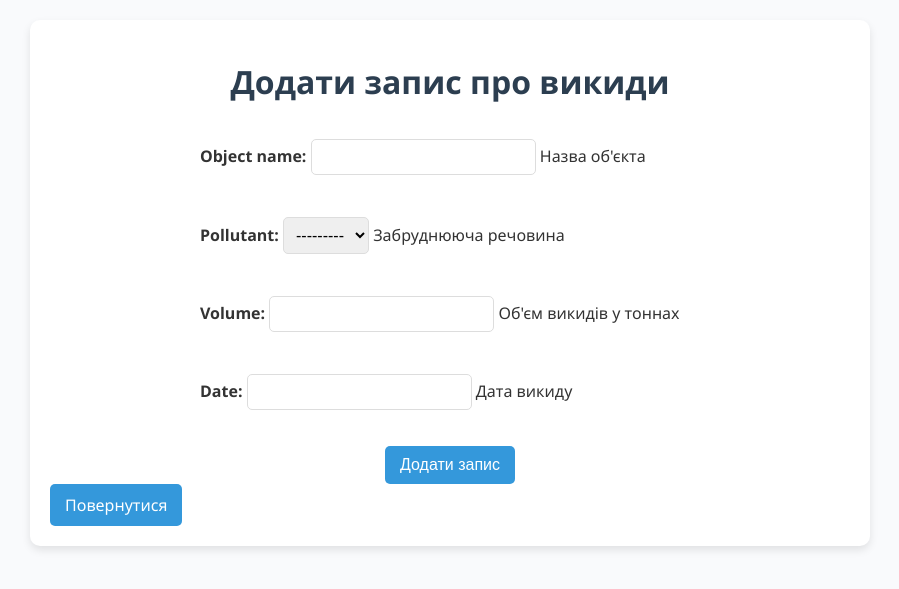
After one commit to Ecological-monitoring/EcoDjango, a Django app: page /add-emission/ in a window 1280 px wide. The commit adds this page. Shown: the top 589 px of the page, without its empty margins (190-1089 px from the left). Run offline with Django 5.2, Linux system fonts and the light colour scheme; data comes from the database, SQL or seed files in the repository; both versions use the stored data as it was after the commit.

Commit message:
Lab 2 v0.1

```diff
--- a/eco/forms.py
+++ b/eco/forms.py
@@ -1,7 +1,18 @@
 from django import forms
 from .models import PollutionRecord
+from .models import EmissionRecord
 
 class PollutionRecordForm(forms.ModelForm):
     class Meta:
         model = PollutionRecord
         fields = ['object_name', 'pollutant', 'volume']
+
+class PollutionTaxForm(forms.Form):
+    object_name = forms.CharField(max_length=100, label="Назва об'єкта")
+    pollutant = forms.CharField(max_length=100, label="Забруднююча речовина")
+    volume = forms.FloatField(label="Об'єм викидів (тонн)")
+
+class EmissionTaxForm(forms.ModelForm):
+    class Meta:
+        model = EmissionRecord
+        fields = ['object_name', 'pollutant', 'volume', 'date']
--- a/eco/models.py
+++ b/eco/models.py
@@ -1,25 +1,51 @@
 from django.db import models
 
-# Таблиці для БД тута
-
-class example(models.Model):
-    name = models.CharField(max_length=50)
-
-
 class Pollutant(models.Model):
-    name = models.CharField(max_length=100)
-    description = models.TextField(blank=True, null=True)
+    name = models.CharField(max_length=100, help_text="Назва забруднюючої речовини")
+    description = models.TextField(blank=True, null=True, help_text="Опис забруднюючої речовини")
 
     def __str__(self):
         return self.name
 
+class TaxRate(models.Model):
+    pollutant = models.ForeignKey(Pollutant, on_delete=models.CASCADE, help_text="Забруднююча речовина")
+    rate = models.FloatField(help_text="Ставка податку за 1 тонну (грн)")
 
+    def __str__(self):
+        return f"{self.pollutant.name}: {self.rate} грн/тонна"
+
+class EmissionRecord(models.Model):
+    object_name = models.CharField(max_length=100, help_text="Назва об'єкта")
+    pollutant = models.ForeignKey(Pollutant, on_delete=models.CASCADE, help_text="Забруднююча речовина")
+    volume = models.FloatField(help_text="Об'єм викидів у тоннах")
+    date = models.DateField(help_text="Дата викиду")
+
+    def __str__(self):
+        return f"{self.object_name} - {self.pollutant.name} - {self.date}"
+
+    @property
+    def tax(self):
+        """Обчислення податку на основі ставки"""
+        try:
+            tax_rate = TaxRate.objects.get(pollutant=self.pollutant)
+            return self.volume * tax_rate.rate
+        except TaxRate.DoesNotExist:
+            return 0
 
 class PollutionRecord(models.Model):
-    object_name = models.CharField(max_length=100)
-    pollutant = models.CharField(max_length=100)
-    volume = models.FloatField()
-    date = models.DateField(auto_now_add=True)
+    object_name = models.CharField(max_length=100, help_text="Назва об'єкта")
+    pollutant = models.ForeignKey(Pollutant, on_delete=models.CASCADE, help_text="Забруднююча речовина")
+    volume = models.FloatField(help_text="Об'єм викидів у тоннах")
+    date = models.DateField(help_text="Дата викиду")
 
     def __str__(self):
-        return f"{self.object_name} - {self.pollutant}"
+        return f"{self.object_name} - {self.pollutant.name} - {self.date}"
+
+    @property
+    def tax(self):
+        """Обчислення податку на основі ставки"""
+        try:
+            tax_rate = TaxRate.objects.get(pollutant=self.pollutant)
+            return self.volume * tax_rate.rate
+        except TaxRate.DoesNotExist:
+            return 0
--- a/eco/urls.py
+++ b/eco/urls.py
@@ -3,8 +3,11 @@ from django.urls import path
 from . import views
 
 urlpatterns = [
+
     path('', views.record_list, name='record_list'),
     path('create/', views.record_create, name='record_create'),
     path('edit/<int:pk>/', views.record_edit, name='record_edit'),
     path('delete/<int:pk>/', views.record_delete, name='record_delete'),
+    path('calculate-tax/', views.calculate_tax, name='calculate_tax'),
+    path('add-emission/', views.add_emission_record, name='add_emission_record'),
 ]
--- a/eco/views.py
+++ b/eco/views.py
@@ -1,10 +1,30 @@
 from django.shortcuts import render, redirect, get_object_or_404
-from .models import PollutionRecord
-from .forms import PollutionRecordForm
-from datetime import datetime, timedelta
 from django.db.models import Q
 from django.contrib import messages
+from datetime import datetime, timedelta
 
+from .models import EmissionRecord, TaxRate, PollutionRecord
+from .forms import EmissionTaxForm, PollutionRecordForm
+
+# Функція для розрахунку податку
+def calculate_tax(request):
+    records = EmissionRecord.objects.all()
+    total_tax = sum(record.tax for record in records)  # Сумарний податок для всіх записів
+    return render(request, 'calculate_tax.html', {'records': records, 'total_tax': total_tax})
+
+# Функція для додавання запису про викиди
+def add_emission_record(request):
+    if request.method == 'POST':
+        form = EmissionTaxForm(request.POST)
+        if form.is_valid():
+            form.save()
+            messages.success(request, "Запис успішно створено!")
+            return redirect('calculate_tax')
+    else:
+        form = EmissionTaxForm()
+    return render(request, 'add_emission_record.html', {'form': form})
+
+# Відображення списку записів
 def record_list(request):
     query = request.GET.get('q')
     sort_by = request.GET.get('sort', 'date')  # Сортування за замовчуванням - за датою
@@ -23,7 +43,7 @@ def record_list(request):
 
     return render(request, 'record_list.html', {'records': records, 'query': query, 'sort_by': sort_by})
 
-
+# Створення запису
 def record_create(request):
     if request.method == 'POST':
         form = PollutionRecordForm(request.POST)
@@ -35,7 +55,7 @@ def record_create(request):
         form = PollutionRecordForm()
     return render(request, 'record_form.html', {'form': form})
 
-
+# Редагування запису
 def record_edit(request, pk):
     record = get_object_or_404(PollutionRecord, pk=pk)
     if request.method == 'POST':
@@ -48,7 +68,7 @@ def record_edit(request, pk):
         form = PollutionRecordForm(instance=record)
     return render(request, 'record_form.html', {'form': form})
 
-
+# Видалення запису
 def record_delete(request, pk):
     record = get_object_or_404(PollutionRecord, pk=pk)
     if request.method == 'POST':
--- /dev/null
+++ b/templates/add_emission_record.html
@@ -0,0 +1,20 @@
+{% load static %}
+<!DOCTYPE html>
+<html lang="uk">
+<head>
+    <meta charset="UTF-8">
+    <title>Додати запис про викиди</title>
+    <link rel="stylesheet" href="{% static 'style.css' %}">
+</head>
+<body>
+    <div class="container">
+        <h1>Додати запис про викиди</h1>
+        <form method="POST">
+            {% csrf_token %}
+            {{ form.as_p }}
+            <button type="submit" class="btn">Додати запис</button>
+        </form>
+        <a href="{% url 'calculate_tax' %}" class="btn">Повернутися</a>
+    </div>
+</body>
+</html>
--- a/templates/record_list.html
+++ b/templates/record_list.html
@@ -11,9 +11,10 @@
     <div class="container">
         <h1>Список записів</h1>
 
-        <!-- Кнопка для створення запису -->
+        <!-- Кнопки для додавання запису та розрахунку податку -->
         <div style="margin-bottom: 20px; text-align: center;">
             <a href="{% url 'record_create' %}" class="btn">Додати новий запис</a>
+            <a href="{% url 'calculate_tax' %}" class="btn btn-primary">Розрахувати екоподаток</a>
         </div>
 
         <!-- Пошук -->
```
Also changed, not shown: templates/calculate_tax.html (added, +40 -0 lines), db.sqlite3, eco/migrations/0004_taxrate.py (added), eco/migrations/0005_emissionrecord_delete_example_and_more.py (added).
